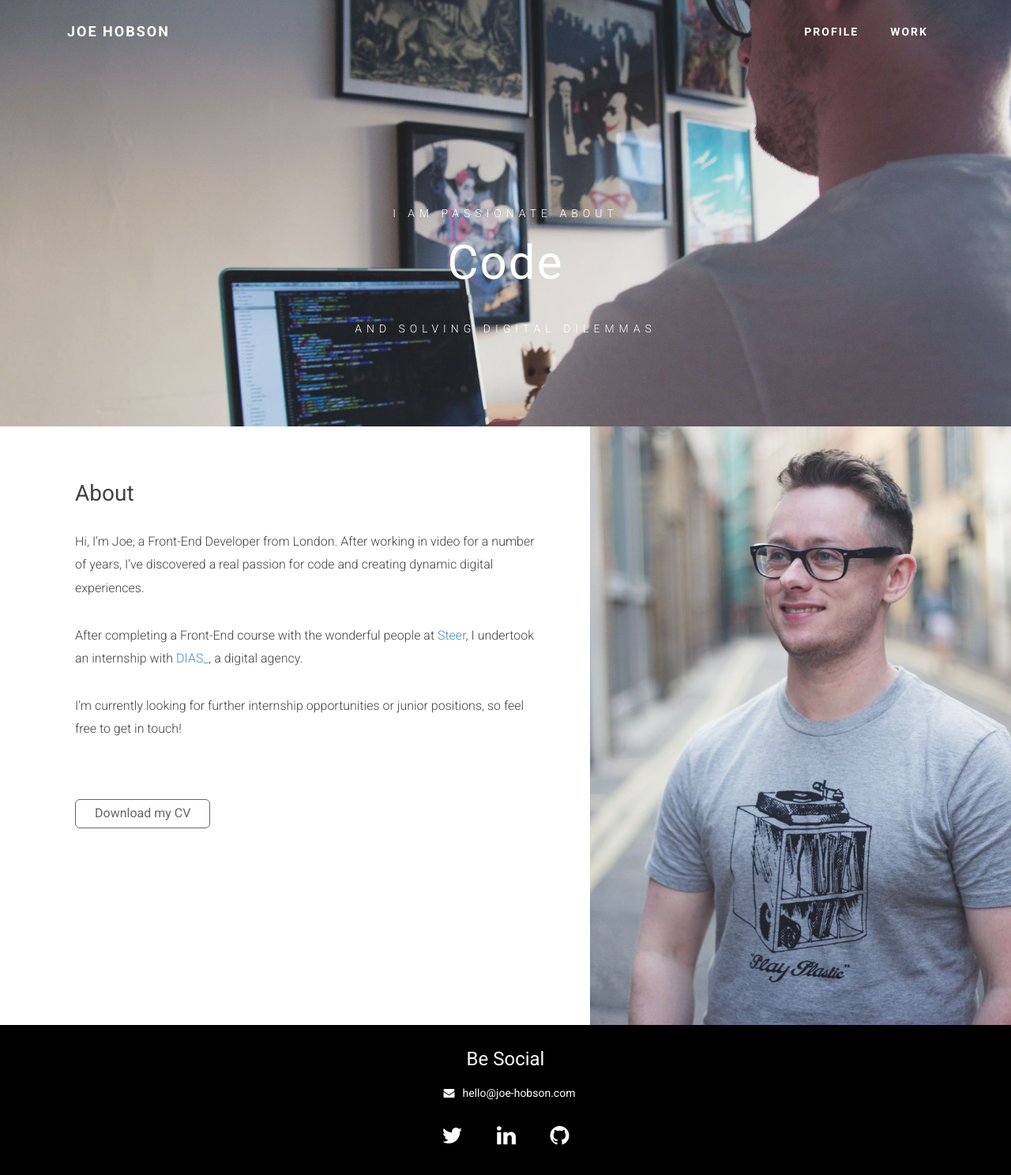
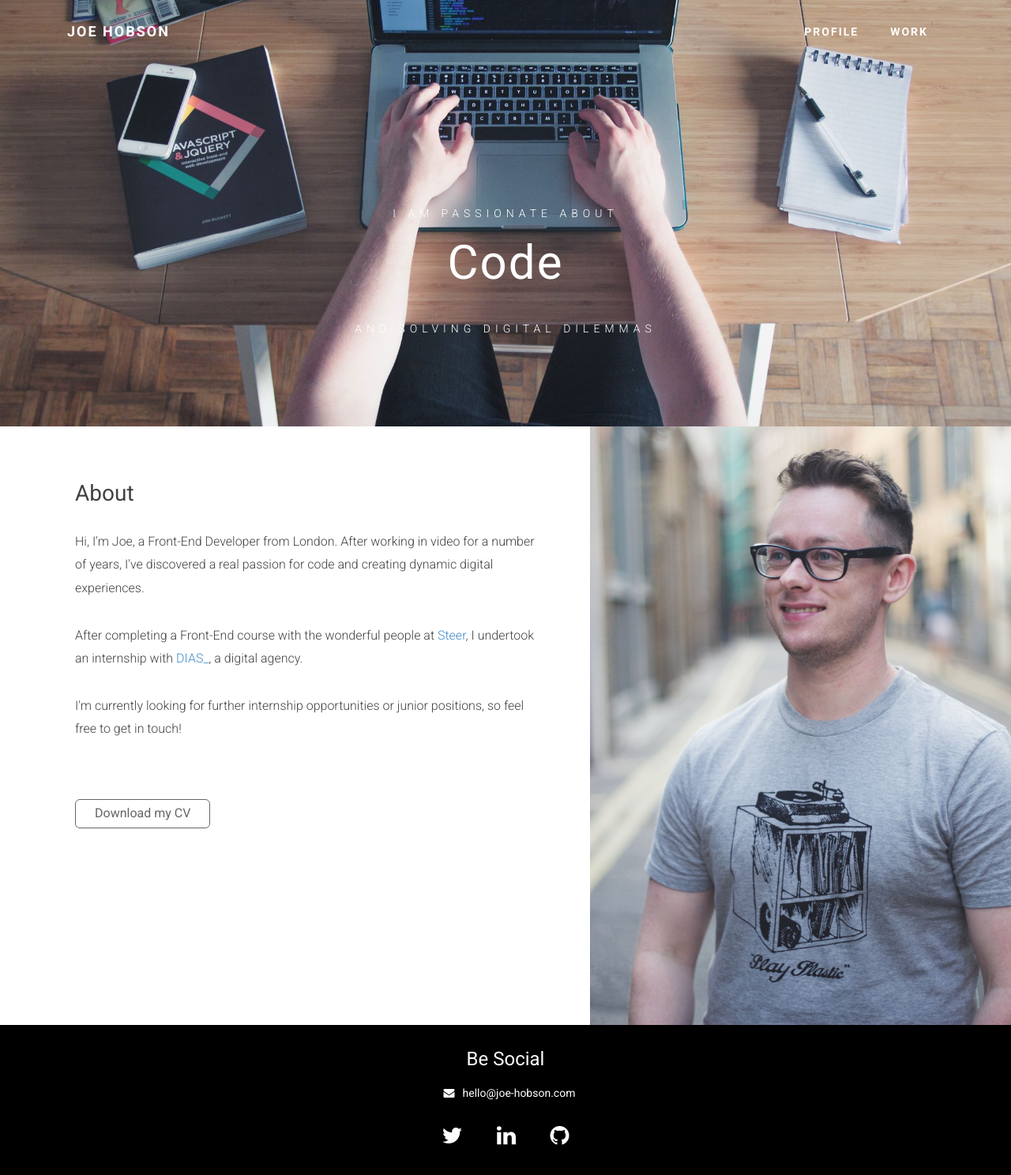
Before and after one commit to fant0mex/portfolio, a Jekyll site: the page built from 01-profile.md, in a window 1280 px wide. Shown: the whole page at 79% size. Built offline with Jekyll 4.4.1, drawn with Linux system fonts in a browser that asks for light colours; nearby versions of some CDN libraries.

Commit message:
swap images

```diff
--- a/_sass/main.sass
+++ b/_sass/main.sass
@@ -93,13 +93,13 @@ a.site-title
 .header-sub
   color: #FFF
   text-align: center
-  background-image: url("../img/joe_header01.jpg")!important
+  background-image: url("../img/joe_header02.jpg")!important
   background: 50% 0 no-repeat
   height: 100%
   background-size: cover
   position: relative
   &.profile
-    background-image: url("../img/joe_header02.jpg")!important
+    background-image: url("../img/joe_header01.jpg")!important
     background-position: 50% 50%
   &.blog
 
--- a/css/main.css
+++ b/css/main.css
@@ -103,7 +103,7 @@ a.site-title:hover {
 .header-sub {
   color: white;
   text-align: center;
-  background-image: url("../img/joe_header01.jpg") !important;
+  background-image: url("../img/joe_header02.jpg") !important;
   background: 50% 0 no-repeat;
   height: 100%;
   background-size: cover;
@@ -111,7 +111,7 @@ a.site-title:hover {
 }
 /* line 101, ../_sass/main.sass */
 .header-sub.profile {
-  background-image: url("../img/joe_header02.jpg") !important;
+  background-image: url("../img/joe_header01.jpg") !important;
   background-position: 50% 50%;
 }
 /* line 104, ../_sass/main.sass */
```
